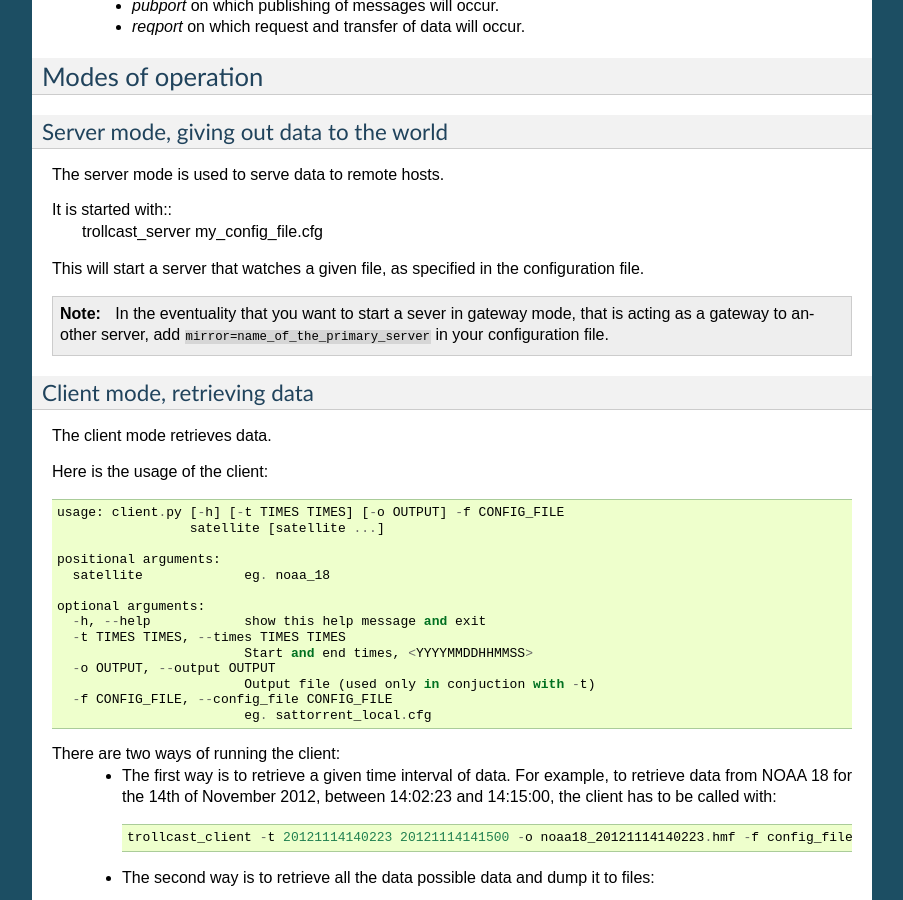
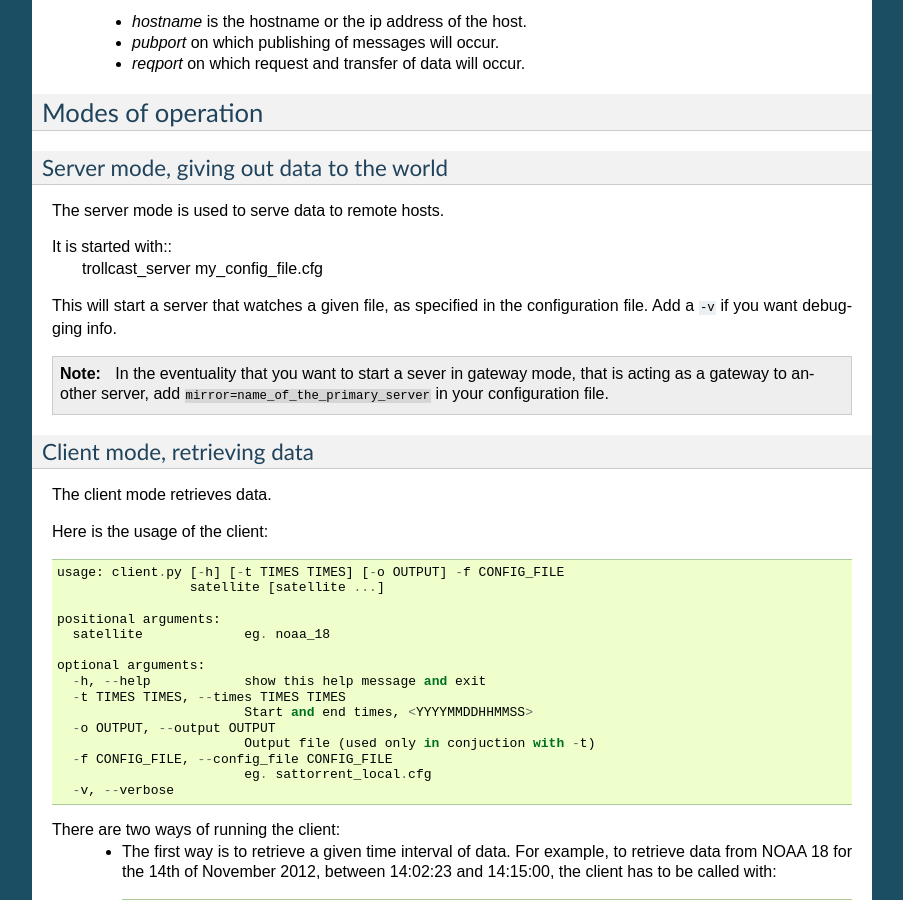
Before and after one commit to pytroll/trollcast, a Sphinx documentation site: the page built from doc/source/index.rst, in a window 1280 px wide and 900 px high, scrolled down 1271 px. Shown: the whole window, without its empty margins (198-1101 px from the left). Built offline with Sphinx 7.4.7, drawn with Linux system fonts in a browser that asks for light colours; some of the changed text lies outside the part shown.

Commit message:
Update doc.

```diff
--- a/doc/source/index.rst
+++ b/doc/source/index.rst
@@ -96,7 +98,7 @@ It is started with::
    trollcast_server my_config_file.cfg
 
 This will start a server that watches a given file, as specified in the
-configuration file.
+configuration file. Add a ``-v`` if you want debugging info.
 
 .. note::
 
@@ -125,7 +127,7 @@ Here is the usage of the client::
                          Output file (used only in conjuction with -t)
    -f CONFIG_FILE, --config_file CONFIG_FILE
                          eg. sattorrent_local.cfg
-
+   -v, --verbose
 
 There are two ways of running the client:
  - The first way is to retrieve a given time interval of data. For example, to
```
Also changed, not shown: other parts of doc/source/index.rst (+3 -1 lines).
